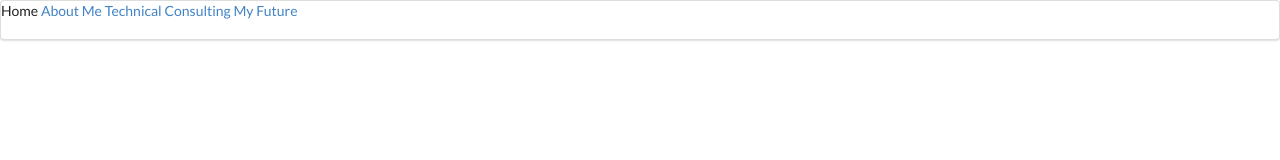
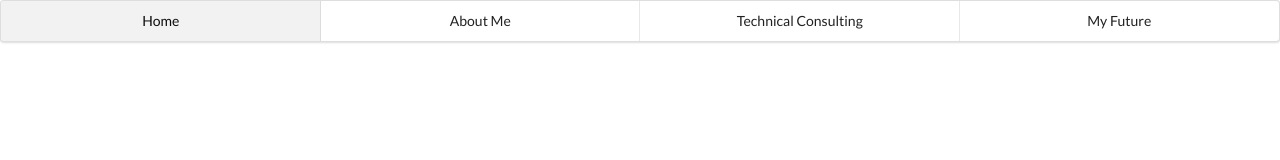
Before and after one commit to lsurasani/lmc3403, a plain HTML site: page index.html in a window 1280 px wide. Drawn offline with Linux system fonts and the light colour scheme.

Commit message:
added top menu bar

```diff
--- a/index.html
+++ b/index.html
@@ -16,11 +16,11 @@
     </head>
 
     <body>
-        <div class="ui menu">
-            <div clas="item">Home</a>
-            <a clas="item">About Me</a>
-            <a clas="item">Technical Consulting</a>
-            <a clas="item">My Future</a>
+        <div class="ui four item menu">
+            <a class="active item">Home</a>
+            <a class="item">About Me</a>
+            <a class="item">Technical Consulting</a>
+            <a class="item">My Future</a>
         </div>
     </body>
 
```
